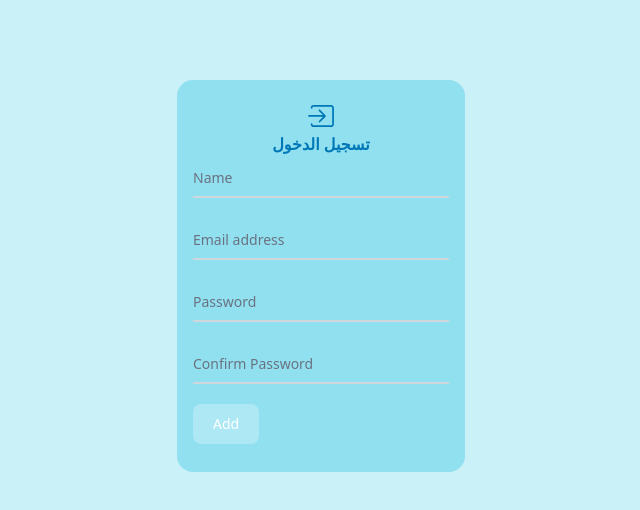
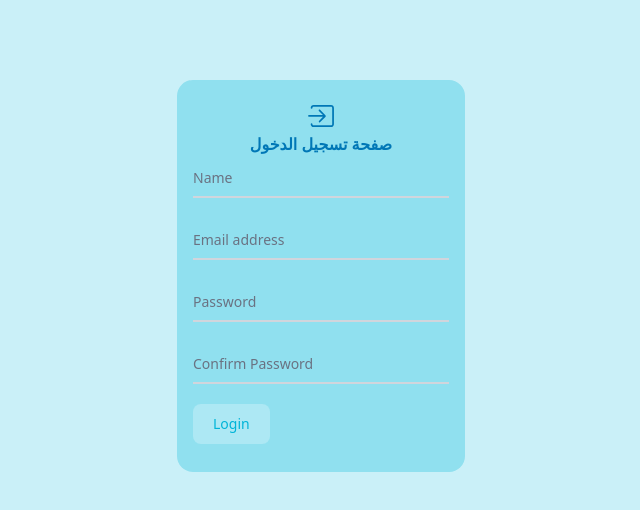
Before and after one commit to abdulrahmanal-Hmeede/task-form, a React (Vite) app: page / in a window 1280 px wide. Shown: the top 510 px of the page, without its empty margins (319-959 px from the left). Built offline with nearby package versions, Linux system fonts and the light colour scheme.

Commit message:
Simple style modification

```diff
--- a/src/components/Form.jsx
+++ b/src/components/Form.jsx
@@ -37,7 +37,9 @@ const Form = () => {
     <>
       <div className="bg-[#90e0ef] p-5 w-72 rounded-2xl place-self-center mt-20 text-block place-items-center">
         <IoIosLogIn className="text-[#0077b6] text-center font-bold size-8" />
-        <h1 className="text-[#0077b6] text-center font-bold">تسجيل الدخول</h1>
+        <h1 className="text-[#0077b6] text-center font-bold">
+          صفحة تسجيل الدخول
+        </h1>
         <form className="w-64" onSubmit={handleSubmit(onSend)}>
           <div className="relative z-0 w-full mb-5 group">
             <input
@@ -117,11 +119,11 @@ const Form = () => {
             type="submit"
             className={
               !isValid
-                ? "text-white bg-[#ade8f4]  font-medium rounded-lg text-sm px-5 py-2.5 me-2 mb-2 dark:bg-[#ade8f4] "
-                : "text-white bg-[#023e8a]  hover:bg-blue-800 focus:ring-4 focus:ring-blue-300 font-medium rounded-lg text-sm px-5 py-2.5 me-2 mb-2 bg-[#023e8a] dark:hover:bg-blue-700 focus:outline-none dark:focus:ring-blue-800"
+                ? "text-[#00b4d8] bg-[#ade8f4]  font-medium rounded-lg text-sm px-5 py-2.5 me-2 mb-2 dark:bg-[#ade8f4] "
+                : "text-[#00b4d8] bg-[#023e8a]  hover:bg-blue-800 focus:ring-4 focus:ring-blue-300 font-medium rounded-lg text-sm px-5 py-2.5 me-2 mb-2 bg-[#023e8a] dark:hover:bg-blue-700 focus:outline-none dark:focus:ring-blue-800"
             }
           >
-            Add
+            Login
           </button>
         </form>
         <p className="text-green-700 text-center font-bold"> {state} </p>
```
